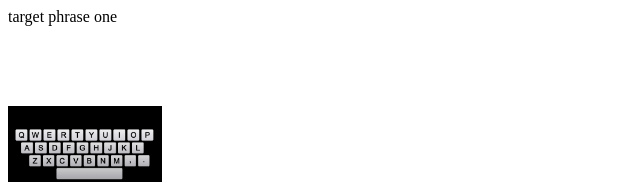
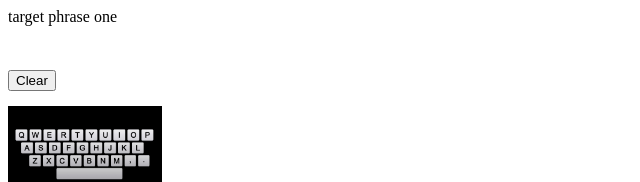
Before and after one commit to nguyenjenny/HCI-Assignment2, a React (Create React App) app: page / in a window 1280 px wide. Shown: the top 182 px of the page, without its empty margins (0-640 px from the left). Built offline with nearby package versions, Linux system fonts and the light colour scheme.

Commit message:
Clear button added

```diff
--- a/src/textarea.js
+++ b/src/textarea.js
@@ -31,7 +31,7 @@ class TextArea extends React.Component{
         // TextArea component will re-render. *** text value has to be changed by
         // 'setState({text: VALUE})'
         this.state = {
-            text: ""
+            text: "",
         }
     }
 
@@ -55,6 +55,10 @@ class TextArea extends React.Component{
         }
     }
 
+		clearText = () => {
+			this.setState({text: ""})
+		}
+
     /**
      * Render function.
      * This one returns <div></div> with classname "type".
@@ -67,6 +71,7 @@ class TextArea extends React.Component{
         return(
             <div className="typed" style = {this.props.style}>
                 {this.state.text}
+								<button onClick = {() => this.clearText()}> Clear </button>
             </div>
         )
     }
--- a/src/watch.js
+++ b/src/watch.js
@@ -108,7 +108,9 @@ class Watch extends React.Component {
 		this.state = {
 			inputPhrase: "",
 			inputChar: "",
-      keyPressedTimes: 0
+      keyPressedTimes: 0,
+      targetPhrase: "target phrase one"
+
 		};
 
 		//add the target phrases here or load them from external files
@@ -123,6 +125,7 @@ class Watch extends React.Component {
 		var size38 = deviceIndependenceSize(112,38);
 		console.log("AppleWatch 38mm => "+size38.width +"/"+size38.height);
 
+    this.textareaElement = React.createRef();
 	}
 
 	/**
@@ -143,6 +146,7 @@ class Watch extends React.Component {
 	//this sample code only logs the target phrase and the user's input phrases
 	//TODO: you need to log other measurements, such as the time when a user inputs each char, user id, etc.
 	saveData = () => {
+
 		let log_file = JSON.stringify({
       watchType: this.props.type,
 			targetPhrase: this.targetPhrase,
@@ -155,14 +159,18 @@ class Watch extends React.Component {
     download(log_file, fileName, "text/plain"); // here I using sessionIndex to set the file name, as this is a one time parameters, it can be a temp local variables here.
 
     //After download, Reset variables here
-    this.state = {
-        inputPhrase: "",
-        inputChar: "", // above are something already done
-        keyPressedTimes: 0 // new variable within the this.state
-    };
+    this.setState ((currentState) => {
+        return {
+          inputPhrase: "",
+          inputChar: "", // above are something already done
+          keyPressedTimes: 0, // new variable within the this.state
+          targetPhrase : "target phrase two"
+        }
 
+
+      });
+    this.textareaElement.clearText()
     this.sessionIndex += 1;// update the sessionIndex here
-    this.targetPhrase =  "target phrase two";
 	}
 
 
@@ -177,8 +185,8 @@ class Watch extends React.Component {
 		if(this.type === 'normal'){
 			return(
 				<div className="watch">
-					 <label>{this.targetPhrase}</label>
-					<TextArea inputChar={this.state.inputChar}/>
+					 <label>{this.state.targetPhrase}</label>
+					<TextArea inputChar={this.state.inputChar} ref={this.textareaElement}/>
 					<KeyboardNormal originalScale={this.originalScale} onKeyCharReceived ={this.onKeyCharReceived}/>
 					<button onClick={this.saveData}>SAVE</button>
 				</div>
@@ -190,8 +198,8 @@ class Watch extends React.Component {
 			// call this.saveData function to save user's data
 			return(
 				<div className="watch">
-				  <label>{this.targetPhrase}</label>
-					<TextArea inputChar={this.state.inputChar}/>
+				  <label>{this.state.targetPhrase}</label>
+					<TextArea inputChar={this.state.inputChar} ref={this.textareaElement}/>
 					<KeyboardZoom originalScale={this.originalScale} onKeyCharReceived ={this.onKeyCharReceived}/>
 					<button onClick={this.saveData}>SAVE</button>
 				</div>
```
